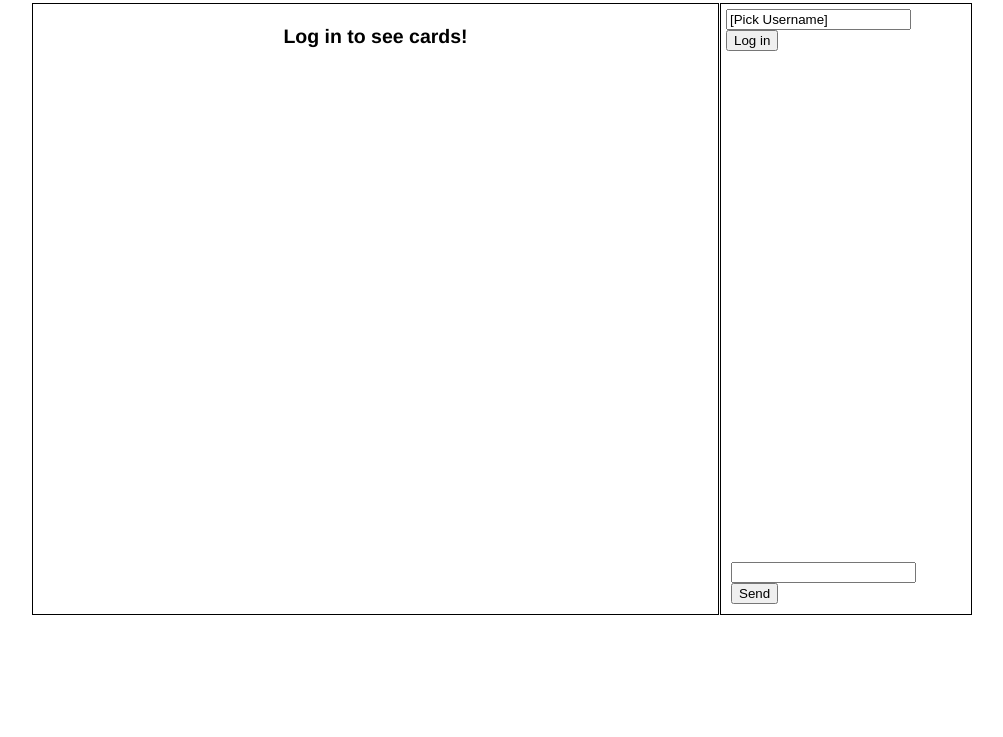
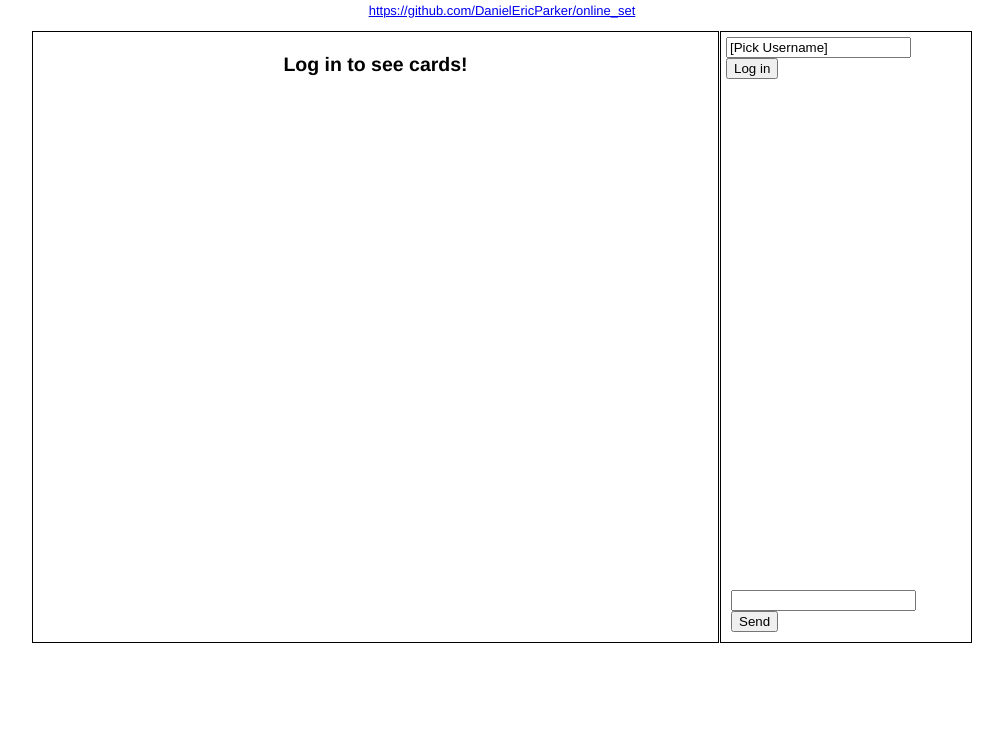
Before and after one commit to DanielEricParker/online_set, a website: page public/index.html in a window 1280 px wide. Shown: the part 63-800 px from the top of the page, without its empty margins (138-1141 px from the left). Drawn offline with nearby package versions, Linux system fonts and the light colour scheme; no server answers.

Commit message:
Added link to github.

```diff
--- a/public/index.html
+++ b/public/index.html
@@ -13,6 +13,8 @@
         <h1>
           Online Set!
         </h1>
+        <p class="github_link"> <a href="https://github.com/DanielEricParker/online_set">https://github.com/DanielEricParker/online_set</a>
+        </p>
         <div id="wrapper">
         <div id="rightbar">
 
@@ -48,5 +50,6 @@
           </div>
         </div>
         </div>
+
     </body>
 </html>
--- a/public/styles.css
+++ b/public/styles.css
@@ -110,3 +110,9 @@ h1{
   background-color: white;
   width: 45px;
 }
+
+
+.github_link{
+  text-align: center;
+
+}
```
